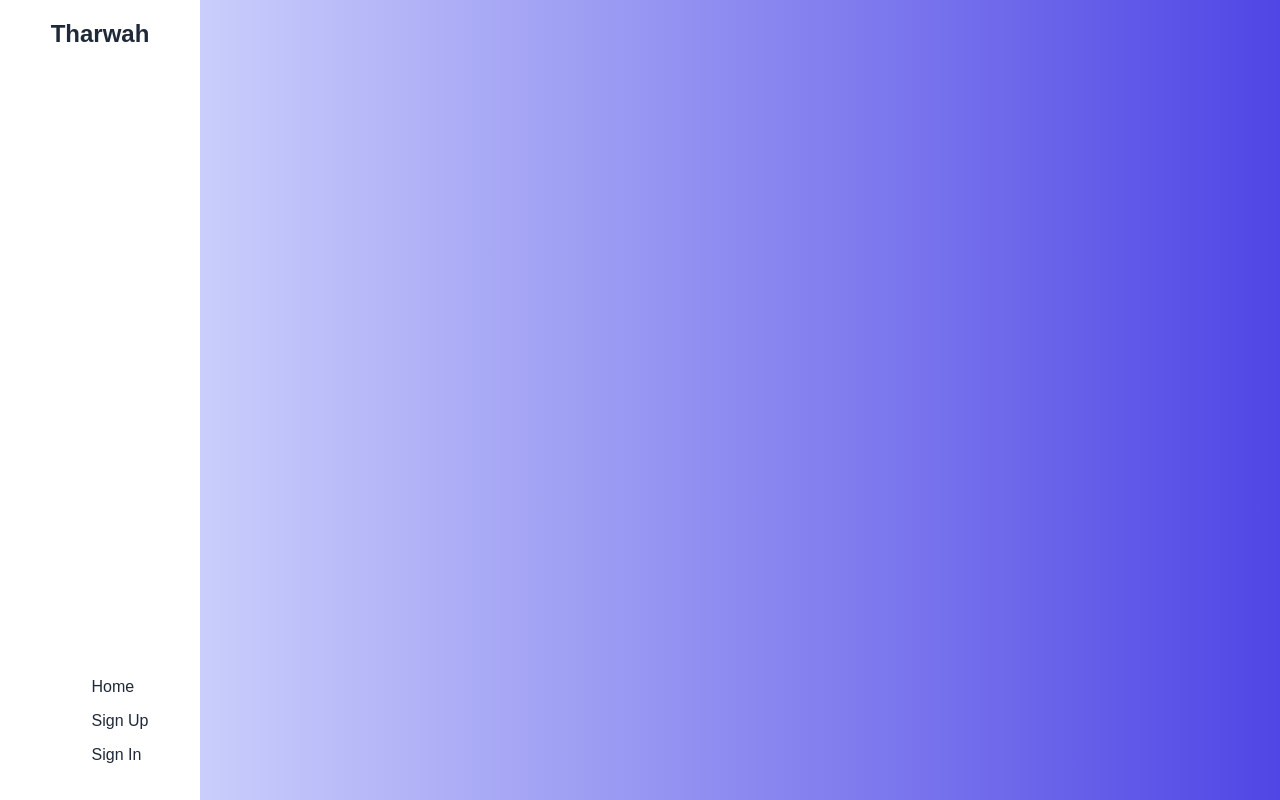
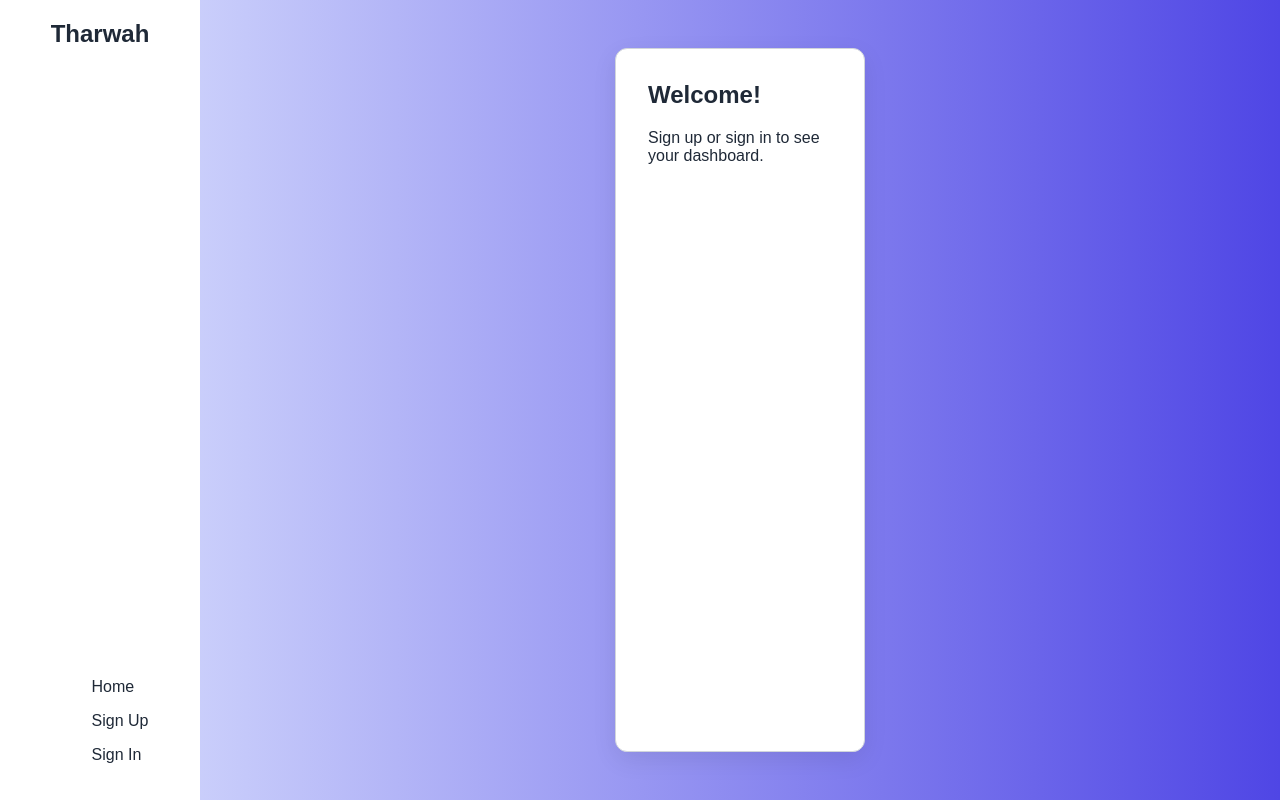
Before and after one commit to HusainAlmajed/Tharwah-Project-Front-End, a React (Vite) app: page / in a window 1280 px wide. Shown: the top 800 px of the page. Built offline with nearby package versions, Linux system fonts and the light colour scheme; no server answers; a web font is replaced by a local one.

Commit message:
Fixed the navbar issue

```diff
--- a/src/App.css
+++ b/src/App.css
@@ -45,7 +45,7 @@ nav a:hover {
 
 form {
   display: flex;
-  flex-direction: column;
+  flex-direction: row;
   gap: 8px;
   font-weight: 600;
 }
@@ -134,3 +134,26 @@ button:disabled {
   flex-direction: column;
   gap: 28px;
 }
+
+.app-layout {
+  display: flex;
+  min-height: 100vh;
+}
+
+nav {
+  display: flex;
+  width: 200px;
+  min-height: 100vh;
+  flex-direction: column;
+  justify-content: space-between;
+  align-items: center;
+  background-color: var(--color-surface);
+  padding: 20px;
+}
+
+.app-main {
+  display: flex;
+  justify-content: center;
+  flex: 1;
+  padding: 48px 24px;
+}
--- a/src/App.jsx
+++ b/src/App.jsx
@@ -21,7 +21,7 @@ const App = () => {
   const [user, setUser] = useState(getUserFromToken())
 
   return (
-    <div>
+    <div className="app-layout">
       <Nav user={user} setUser={setUser} />
       <main className="app-main">
       <Routes>
--- a/src/components/Nav.jsx
+++ b/src/components/Nav.jsx
@@ -9,7 +9,7 @@ const Nav = (props) => {
     }
 
     return (
-        <nav>
+        <nav className="app-layout">
             <Link className="nav-brand" to="/">Tharwah</Link>
             { props.user ? (
                 <ul>
--- a/src/pages/TransactionForm.jsx
+++ b/src/pages/TransactionForm.jsx
@@ -31,8 +31,8 @@ const [transactionData , setTransactionData] = useState(initialState)
                 <button type="button">Income</button>
                 <button type="button">Expense</button>
             </div>
-
-            Description
+        <div>
+  Description
             <input type="String" name="description" onChange={handleChange}/>
 
             Amount
@@ -44,6 +44,8 @@ const [transactionData , setTransactionData] = useState(initialState)
             category
             <input onChange={handleChange}/>
             <button type="submit">Add Transaction</button>
+        </div>
+
         </form>
         </div>
     )
```
Also changed, not shown: src/pages/CategoryForm.jsx (added).
